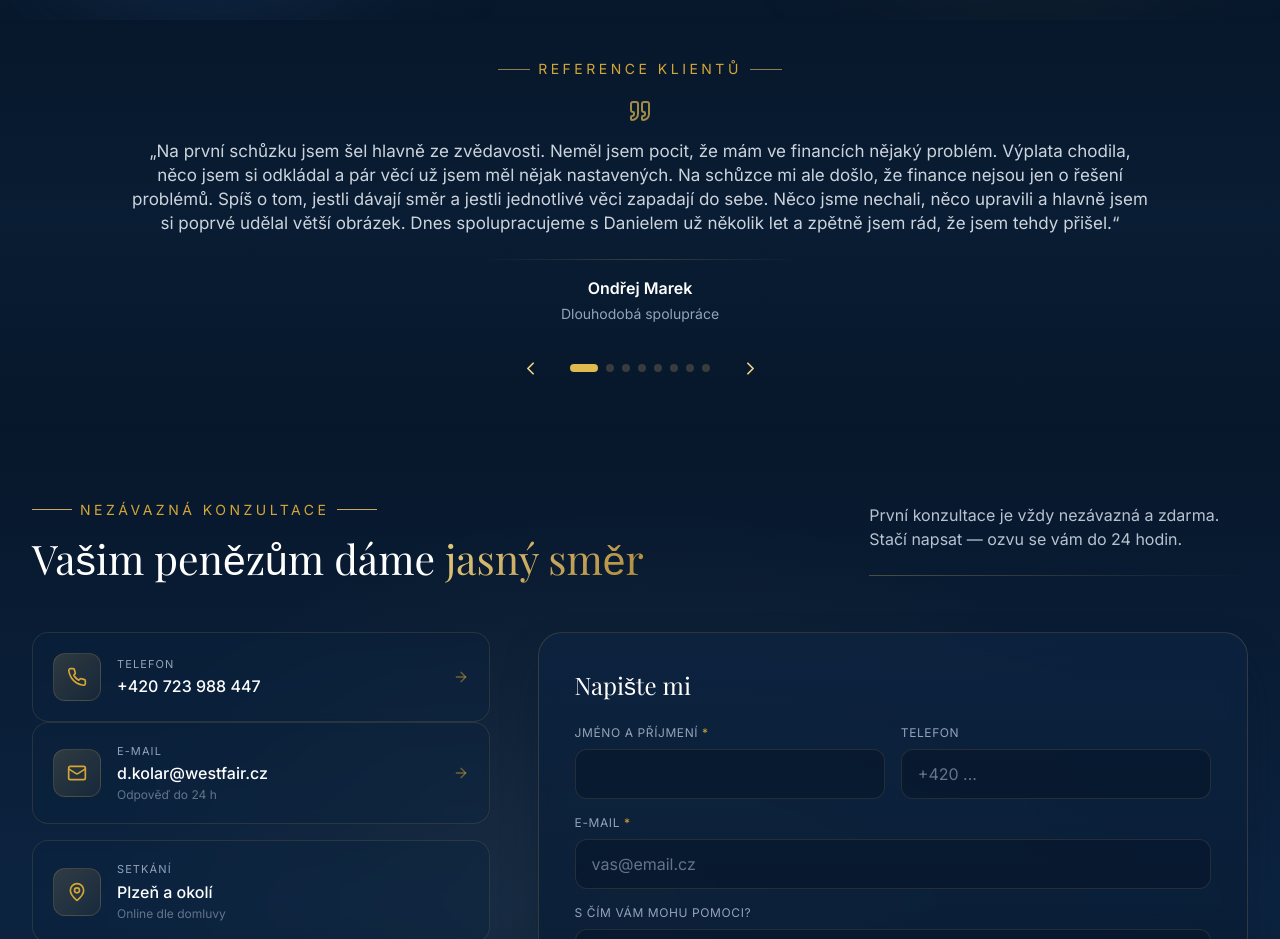
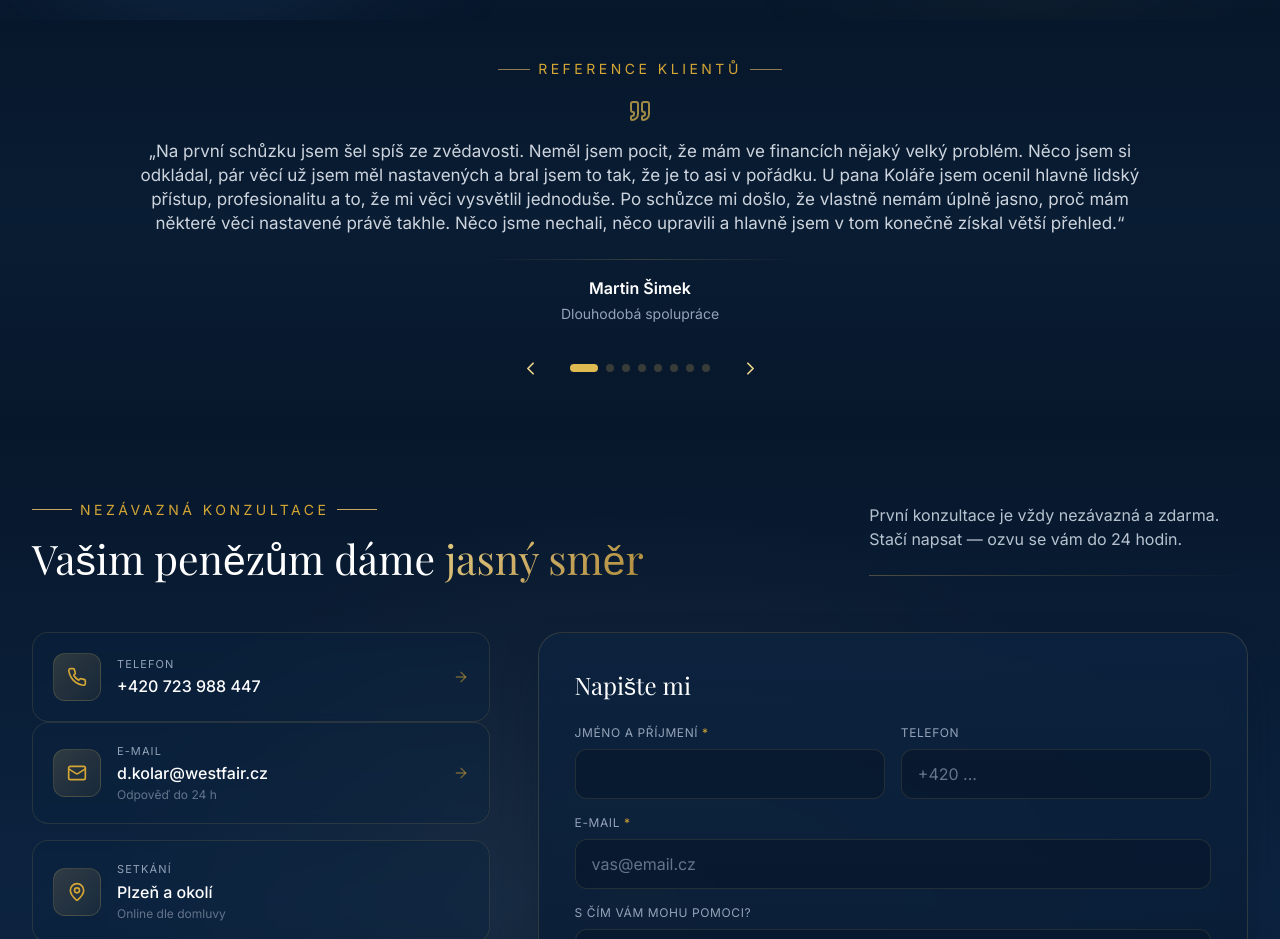
Before and after one commit to DannyKoll/daniel-kolar-web, a Next.js app: page / in a window 1280 px wide. Shown: the part 4040-4979 px from the top of the page. Built offline with nearby package versions, Linux system fonts and the light colour scheme.

Commit message:
Update Testimonials.jsx

```diff
--- a/components/Testimonials.jsx
+++ b/components/Testimonials.jsx
@@ -6,74 +6,66 @@ import { ChevronLeft, ChevronRight, Quote } from "lucide-react";
 const testimonials = [
   {
     text: [
-      "Na první schůzku jsem šel hlavně ze zvědavosti. Neměl jsem pocit, že mám ve financích nějaký problém. Výplata chodila, něco jsem si odkládal a pár věcí už jsem měl nějak nastavených.",
-      "Na schůzce mi ale došlo, že finance nejsou jen o řešení problémů. Spíš o tom, jestli dávají směr a jestli jednotlivé věci zapadají do sebe. Něco jsme nechali, něco upravili a hlavně jsem si poprvé udělal větší obrázek.",
-      "Dnes spolupracujeme s Danielem už několik let a zpětně jsem rád, že jsem tehdy přišel.",
+      "Na první schůzku jsem šel spíš ze zvědavosti. Neměl jsem pocit, že mám ve financích nějaký velký problém. Něco jsem si odkládal, pár věcí už jsem měl nastavených a bral jsem to tak, že je to asi v pořádku.",
+      "U pana Koláře jsem ocenil hlavně lidský přístup, profesionalitu a to, že mi věci vysvětlil jednoduše. Po schůzce mi došlo, že vlastně nemám úplně jasno, proč mám některé věci nastavené právě takhle. Něco jsme nechali, něco upravili a hlavně jsem v tom konečně získal větší přehled.",
     ],
-    author: "Ondřej Marek",
+    author: "Martin Šimek",
     context: "Dlouhodobá spolupráce",
   },
   {
     text: [
-      "Finančního poradce jsem už měl, takže jsem upřímně nečekal, že mi schůzka s Danielem přinese něco zásadního.",
-      "Rozdíl byl v tom, že jsme se nedívali jen na jednotlivé věci zvlášť. Prošli jsme příjem, bydlení, rezervy, investice i plány do budoucna. Najednou jsem viděl finance v souvislostech.",
-      "Něco zůstalo tak, jak bylo, něco jsme změnili, ale hlavně jsem konečně pochopil, proč to tak dává smysl.",
+      "Finančního poradce jsem už měl, takže jsem od schůzky nečekal nic zásadního. Daniel se ale neptal jen na jednu konkrétní věc. Prošli jsme bydlení, rezervu, investice i to, co chci řešit do budoucna.",
+      "Najednou jsem viděl, že některé věci spolu souvisí víc, než jsem si myslel. Něco zůstalo tak, jak bylo, něco jsme změnili, ale poprvé jsem měl pocit, že vím proč.",
     ],
-    author: "Jan Konečný",
+    author: "Petr Vondrák",
     context: "Finance v souvislostech",
   },
   {
     text: [
-      "S panem Kolářem jsme řešili hypotéku na byt a nejvíc jsme ocenili jeho klidný přístup. Všechno nám vysvětlil normálně, bez složitých řečí, takže jsme se v tom dokázali zorientovat.",
-      "Neřešili jsme jen sazbu. Bavili jsme se i o tom, jaká splátka je pro nás bezpečná, kolik si nechat bokem jako rezervu a co může dávat smysl do budoucna.",
-      "Díky tomu jsme neměli pocit, že jen procházíme nějakým procesem. Věděli jsme, proč se rozhodujeme právě takhle.",
+      "Mysleli jsme, že u hypotéky půjde hlavně o sazbu. U pana Koláře jsme ocenili hlavně klid, srozumitelné vysvětlení a to, že na nás netlačil. Prošli jsme spolu i splátku, rezervu po nastěhování a co by se stalo, kdyby se nám změnil příjem.",
+      "Díky tomu jsme se nerozhodovali jen podle nejlevnější nabídky, ale podle toho, co zvládneme dlouhodobě a s větším klidem.",
     ],
-    author: "Jana a Michal",
+    author: "Eva a Tomáš Hrubí",
     context: "Financování bydlení",
   },
   {
     text: [
-      "Původně jsem měl jasno. Chtěl jsem hypotéku splatit co nejdřív a měl jsem pocit, že čím rychleji se jí zbavím, tím líp.",
-      "Pak jsme ale s Danielem prošli čísla, různé varianty a jejich dopad do budoucna. Ukázalo se, že někdy může dávat větší smysl hypotéku rozumně splácet a zároveň vedle ní postupně budovat majetek.",
-      "Nakonec jsem se nerozhodoval jen podle pocitu, ale podle konkrétních čísel a plánu.",
+      "Chtěl jsem hypotéku splatit co nejrychleji. Měl jsem pocit, že čím dřív bude pryč, tím líp.",
+      "Daniel mi ale ukázal čísla i druhou variantu — neposílat všechno navíc jen do hypotéky a část peněz dál odkládat. Nakonec jsem se rozhodoval podle propočtu, ne jen podle pocitu.",
     ],
-    author: "Aleš Havel",
+    author: "David Kříž",
     context: "Hypotéka a budování majetku",
   },
   {
     text: [
-      "O rentě jsem dřív přemýšlela spíš obecně. Bylo by hezké mít jednou víc volnosti, ale nikdy jsem nevěděla, co si pod tím konkrétně představit.",
-      "Na schůzce jsme to poprvé dali do čísel. Řekli jsme si, jaký příjem bych jednou chtěla mít, kolik kapitálu by k tomu bylo potřeba a jak se k tomu můžu postupně přibližovat.",
-      "Najednou to nebylo jen přání do budoucna, ale něco, co se dá začít řešit konkrétními kroky už dnes.",
+      "O rentě jsem dřív přemýšlela spíš obecně. Líbila se mi představa mít jednou víc volnosti, ale vůbec jsem nevěděla, kolik peněz by k tomu bylo potřeba.",
+      "Na schůzce jsme to poprvé dali do čísel. Najednou jsem věděla, jaký příjem bych jednou chtěla mít, kolik kapitálu by k tomu bylo potřeba a co pro to můžu začít dělat už dnes.",
     ],
-    author: "Barbora Křížová",
+    author: "Lenka Dvořáková",
     context: "Renta a finanční svoboda",
   },
   {
     text: [
-      "S manželem jsme chtěli hlavně vědět, jestli naše finance dávají smysl i do budoucna. Máme děti, hypotéku, běžné výdaje a zároveň jsme nechtěli být celý život úplně závislí jen na příjmu ze zaměstnání.",
-      "Náš poradce nám pomohl dát věci dohromady tak, aby na sebe navazovaly. Řešili jsme rezervy, bydlení, ochranu příjmu i dlouhodobé odkládání peněz.",
-      "Líbilo se nám, že nám nic nemaloval narůžovo. Spíš nám ukázal realistickou cestu a díky tomu máme větší klid.",
+      "Chtěli jsme hlavně vědět, jestli máme finance nastavené rozumně i do budoucna. Máme děti, hypotéku, běžné výdaje a nechtěli jsme jen doufat, že to nějak vyjde.",
+      "Daniel nám ukázal, co řešit hned, co může počkat a kde jsou největší rizika. Líbilo se nám, že nám neříkal jen hezké věci, ale ukázal i realistický pohled.",
     ],
-    author: "Klára a Lukáš Benešovi",
+    author: "Martina a Lukáš Černí",
     context: "Rodinné finance",
   },
   {
     text: [
-      "Dřív jsem u investic řešila hlavně výnos. Kde to vydělá víc, co je teď zajímavé a jestli mi někde neutíká příležitost.",
-      "Daniel se mě ale nejdřív zeptal na jednodušší věc: k čemu ty peníze vlastně mají sloužit a kdy je budu potřebovat. Až podle toho jsme řešili, jak investice nastavit.",
-      "Dnes pro mě investice nejsou jen číslo v aplikaci. Beru je jako součást většího plánu.",
+      "U investic jsem dřív řešila hlavně to, kde to víc vydělá. Daniel se mě ale nejdřív zeptal, kdy ty peníze budu potřebovat a na co.",
+      "To mi dost změnilo pohled. Nehoním už každou příležitost a víc řeším, jestli investice odpovídají tomu, co s těmi penězi plánuju.",
     ],
-    author: "Nikola Vávrová",
+    author: "Veronika Tichá",
     context: "Investice",
   },
   {
     text: [
-      "Nejvíc si vážím toho, že finance spolu neřešíme jednorázově. Když se mi změnila práce a později jsme začali řešit bydlení, znovu jsme prošli celý plán a upravili ho podle nové situace.",
-      "Nemám pocit, že se ozvu jen ve chvíli, kdy je potřeba něco vyřešit. Spíš vím, že mám vedle sebe člověka, který zná moji situaci a pomáhá mi držet směr dlouhodobě.",
-      "To je pro mě na spolupráci největší hodnota.",
+      "Nejvíc oceňuji, že spolu finance neřešíme jednorázově. Když se mi změnila práce a později jsme začali řešit bydlení, nemuseli jsme začínat od nuly.",
+      "Vrátili jsme se k tomu, co už bylo nastavené, a upravili to podle nové situace. Mám díky tomu pocit, že se mám na koho obrátit i ve chvíli, kdy se něco změní.",
     ],
-    author: "Lucie M.",
+    author: "Lucie Kadlecová",
     context: "Průběžná péče",
   },
 ];
```
